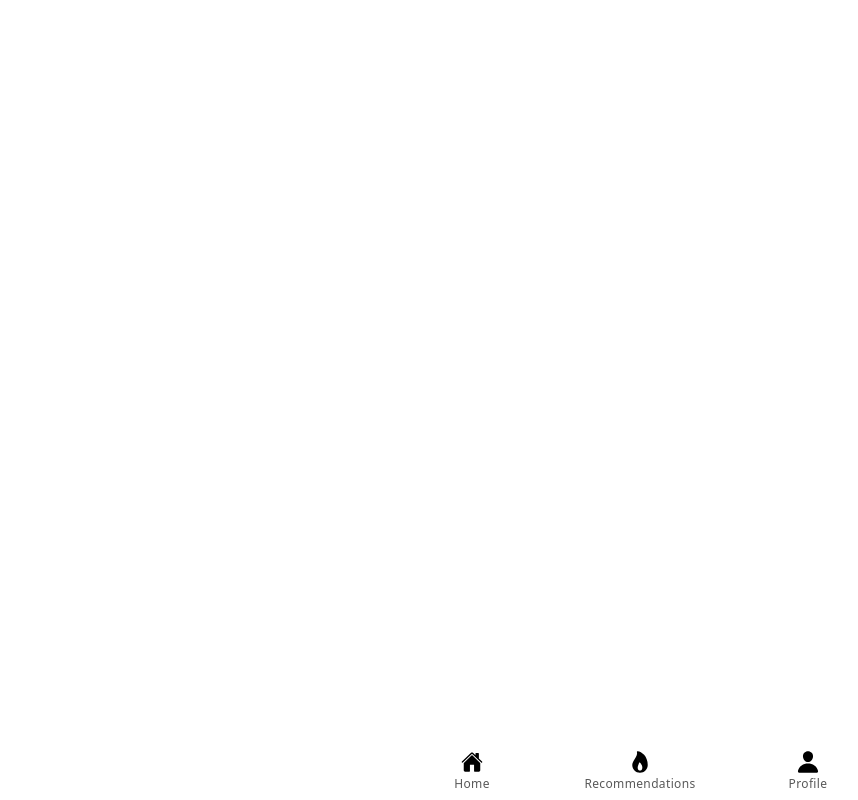
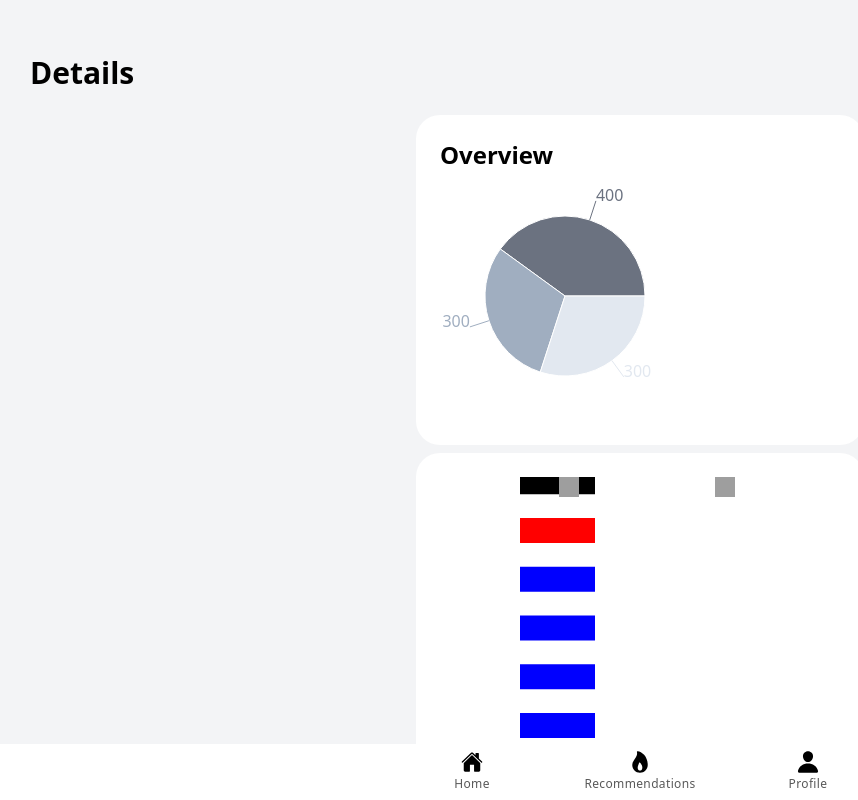
Before and after one commit to starthack-spectrasquad/frontend, a React (Vite) app: page /details in a window 1280 px wide. Shown: the whole page, without its empty margins (0-858 px from the left). Built offline with nearby package versions, Linux system fonts and the light colour scheme; grey boxes are pictures that could not be loaded.

Commit message:
add charts

```diff
--- a/package.json
+++ b/package.json
@@ -26,7 +26,8 @@
     "react": "^18.2.0",
     "react-dom": "^18.2.0",
     "react-router": "^5.3.4",
-    "react-router-dom": "^5.3.4"
+    "react-router-dom": "^5.3.4",
+    "recharts": "^2.12.3"
   },
   "devDependencies": {
     "@capacitor/cli": "5.7.4",
--- a/src/App.tsx
+++ b/src/App.tsx
@@ -35,6 +35,7 @@ import '@ionic/react/css/display.css';
 
 /* Theme variables */
 import './theme/variables.css';
+import Details from "./pages/Details";
 
 setupIonicReact();
 
@@ -51,6 +52,9 @@ const App: React.FC = () => (
           </Route>
           <Route path="/profile">
             <Profile />
+          </Route>
+          <Route exact path="/details">
+            <Details />
           </Route>
           <Route exact path="/">
             <Redirect to="/home" />
--- /dev/null
+++ b/src/components/CustomBarChart.css
@@ -0,0 +1,4 @@
+.custom-rect {
+    border-radius: 100px;
+
+}
--- /dev/null
+++ b/src/components/CustomBarChart.tsx
@@ -0,0 +1,48 @@
+// Import Libraries
+import React from 'react';
+import { BarChart, Bar, Cell, XAxis, ResponsiveContainer } from 'recharts';
+import {IonIcon} from "@ionic/react";
+import './CustomBarChart.css'
+// Define Data
+const data = [
+    { name: 'Allergenes', value: 80, icon: 'icon.png', color: 'black' },
+    { name: 'Proteins', value: 300, icon: 'icon.png', color: 'red' },
+    { name: 'Vitamins', value: 200, icon: 'icon.png', color: 'blue' },
+    { name: 'Amino Acids', value: 200, icon: 'icon.png', color: 'blue' },
+    { name: 'Electrolytes', value: 200, icon: 'icon.png', color: 'blue' },
+    { name: 'Bodybuilding', value: 200, icon: 'icon.png', color: 'blue' },
+];
+
+// Custom Bar Component
+const CustomBar = (props:any) => {
+    const { payload, x, y, width, height } = props;
+
+    return (
+        <>
+            <text x={x} y={y + 7} textAnchor="start" fill="#666">
+                <div className="text-lg font-semibold">Overview</div>
+            </text>
+            <rect x={x + 75} y={y} width={75} height={height} radius={"10, 10, 0, 0"} fill={payload.color} className="custom-rect" />
+            <IonIcon name="arrow-down-circle-outline" size={"32"}/>
+            <image href={`/path/to/${payload.icon}`} x={x + width + 10}  height="20px" width="20px" />
+        </>
+    )
+}
+
+// Main Chart Component
+const CustomBarChart = () => {
+    return (
+        <ResponsiveContainer width='100%' height={400}>
+            <BarChart layout="vertical" data={data} barSize={25}>
+                <XAxis type="number" hide />
+                <Bar dataKey="value" fill="#8884d8" shape={<CustomBar />} >
+                    {data.map((entry, index) => (
+                        <Cell key={`cell-${index}`} fill={entry.color} />
+                    ))}
+                </Bar>
+            </BarChart>
+        </ResponsiveContainer>
+    );
+};
+
+export default CustomBarChart;
--- a/src/components/Heading.tsx
+++ b/src/components/Heading.tsx
@@ -4,7 +4,7 @@ interface HeadingProps {
 
 const Heading: React.FC<HeadingProps> = ({ name }) => {
     return (
-           <h2 className="text-xl font-bold py-4">  {name}</h2>
+           <h2 className="text-3xl font-bold mt-6 py-4">{name}</h2>
     );
 };
 
--- /dev/null
+++ b/src/pages/Details.tsx
@@ -0,0 +1,55 @@
+import { IonContent, IonHeader, IonPage, IonTitle, IonToolbar } from '@ionic/react';
+import Container from '../components/Container';
+import Heading from "../components/Heading";
+import {Cell, Pie, PieChart, Tooltip} from "recharts";
+import CustomBarChart from "../components/CustomBarChart";
+
+const Details: React.FC = () => {
+    const data = [
+        { name: 'Proteins', value: 400 },
+        { name: 'Carbohydrates', value: 300 },
+        { name: 'Fat', value: 300 },
+    ];
+
+    const COLORS = ['#6b7280', '#a0aec0', '#e2e8f0'];
+
+    return (
+        <IonPage >
+            <div className="bg-gray-100">
+                <Container>
+                    <Heading name={"Details"}/>
+                    <div className="max-w-md mx-auto my-2 p-6 bg-white rounded-3xl">
+                        <div className="text-2xl font-semibold">Overview</div>
+                        <div className="flex items-center">
+                            <PieChart width={250} height={250}>
+                                <Pie
+                                    data={data}
+                                    cx={120}
+                                    cy={120}
+                                    innerRadius={0}
+                                    outerRadius={80}
+                                    fill="#8884d8"
+                                    paddingAngle={0}
+                                    dataKey="value"
+                                    label
+                                >
+                                    {data.map((entry, index) => (
+                                        <Cell key={`cell-${index}`} fill={COLORS[index % COLORS.length]} />
+                                    ))}
+                                </Pie>
+                                <Tooltip />
+                            </PieChart>
+                        </div>
+
+                    </div>
+
+                    <div className="max-w-md mx-auto my-2 p-6 bg-white rounded-3xl">
+                            <CustomBarChart/>
+                    </div>
+                </Container>
+        </div>
+        </IonPage>
+    );
+};
+
+export default Details;
--- a/src/pages/Home.tsx
+++ b/src/pages/Home.tsx
@@ -1,6 +1,5 @@
 import { IonContent, IonHeader, IonPage, IonTitle, IonToolbar } from '@ionic/react';
 import Container from '../components/Container';
-import './Home.css';
 import Heading from "../components/Heading";
 
 const Home: React.FC = () => {
--- a/src/pages/Profile.tsx
+++ b/src/pages/Profile.tsx
@@ -1,6 +1,5 @@
 import { IonContent, IonHeader, IonPage, IonTitle, IonToolbar } from '@ionic/react';
 import Container from '../components/Container';
-import './Profile.css';
 
 const Profile: React.FC = () => {
   return (
@@ -16,7 +15,7 @@ const Profile: React.FC = () => {
             <IonTitle size="large">Tab 3</IonTitle>
           </IonToolbar>
         </IonHeader>
-        <Container name="Tab 3 page" />
+        {/*<Container name="Tab 3 page" />*/}
       </IonContent>
     </IonPage>
   );
--- a/src/pages/Recommendations.tsx
+++ b/src/pages/Recommendations.tsx
@@ -1,6 +1,5 @@
 import { IonContent, IonHeader, IonPage, IonTitle, IonToolbar } from '@ionic/react';
 import Container from '../components/Container';
-import './Recommendations.css';
 
 const Recommendations: React.FC = () => {
   return (
@@ -16,7 +15,7 @@ const Recommendations: React.FC = () => {
             <IonTitle size="large">Tab 2</IonTitle>
           </IonToolbar>
         </IonHeader>
-        <Container name="Tab 2 page" />
+        {/*<Container name="Tab 2 page" />*/}
       </IonContent>
     </IonPage>
   );
```
Also changed, not shown: src/pages/Home.css (deleted), src/pages/Profile.css (deleted), src/pages/Recommendations.css (deleted), 1 other file (tests, documents, lock files or other folders).
